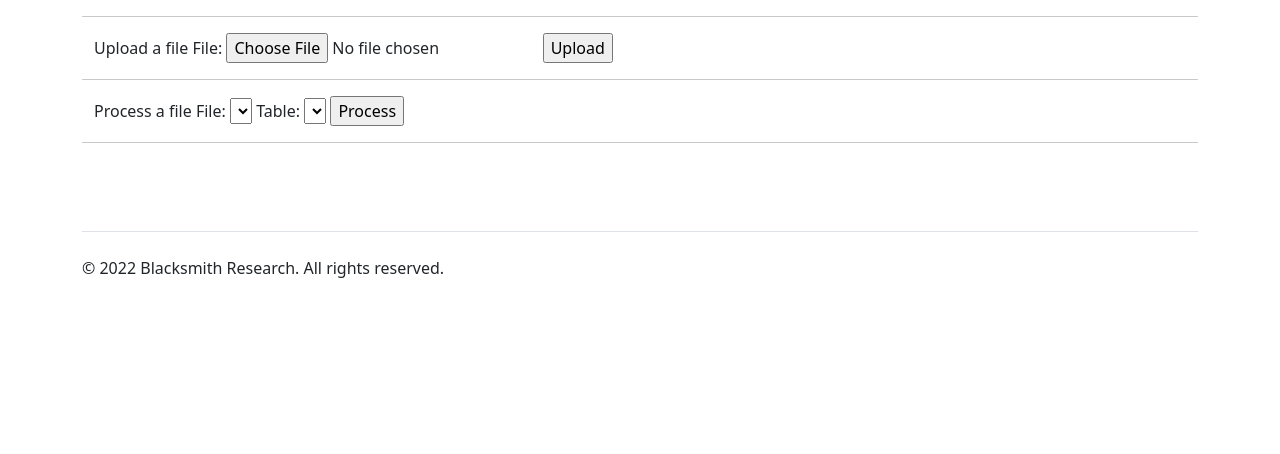
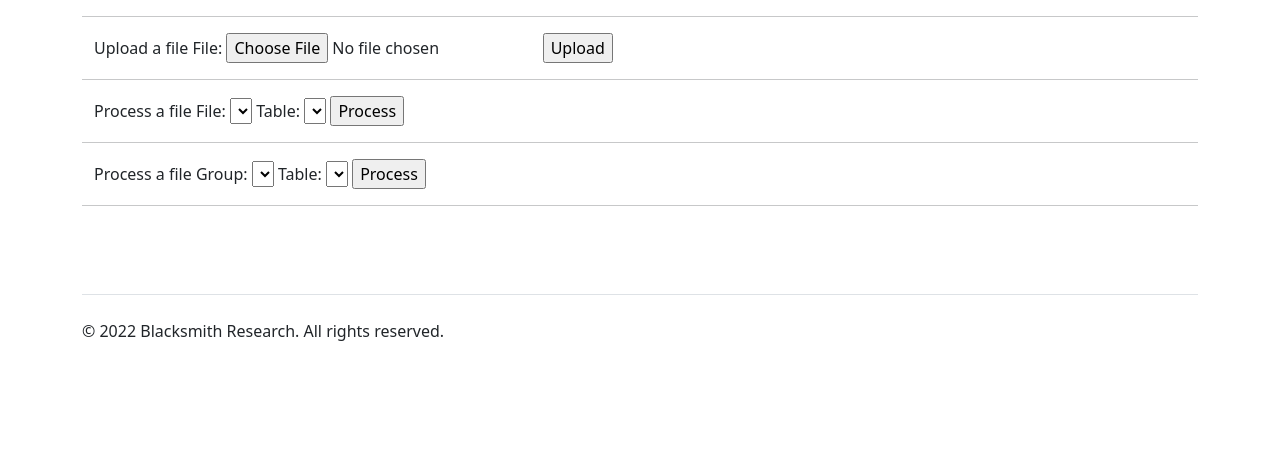
Before and after one commit to pipemohz/Data-loader-app, a Django app: page /loader/ in a window 1280 px wide. Shown: the part 152-606 px from the top of the page. Run offline with Django 4.2, Linux system fonts and the light colour scheme; lists and menus that the app fills with data are empty; some libraries are stand-ins or nearby versions.

Commit message:
Add new model FileGroup to database schema for integrating multiple file processing. Organize each case of build_dataframe function. Create new form to execute multiple file processing.

```diff
--- a/app/data_loader/admin.py
+++ b/app/data_loader/admin.py
@@ -1,3 +1,4 @@
+from email.headerregistry import Group
 from django.contrib import admin
 from .models import *
 
@@ -7,3 +8,4 @@ admin.site.register(File)
 admin.site.register(Insertion)
 admin.site.register(Table)
 admin.site.register(SpecialInsertion)
+admin.site.register(FileGroup)
--- a/app/data_loader/forms.py
+++ b/app/data_loader/forms.py
@@ -1,5 +1,5 @@
 from django import forms
-from .models import File, Table
+from .models import File, FileGroup, Table
 
 
 class UploadFileForm(forms.Form):
@@ -7,7 +7,15 @@ class UploadFileForm(forms.Form):
 
 
 class ProcessFileForm(forms.Form):
-    files = [(file.name, file.name) for file in File.objects.all()]
+    files = [(file.name, file.name)
+             for file in File.objects.all() if not file.group]
     tables = [(table.name, table.name) for table in Table.objects.all()]
     file = forms.ChoiceField(required=True, choices=files)
     table = forms.ChoiceField(required=True, choices=tables)
+
+
+class ProcessGroupFileForm(forms.Form):
+    groups = [(group.name, group.name) for group in FileGroup.objects.all()]
+    tables = [(table.name, table.name) for table in Table.objects.all()]
+    group = forms.ChoiceField(required=True, choices=groups)
+    table = forms.ChoiceField(required=True, choices=tables)
--- a/app/data_loader/templates/index.html
+++ b/app/data_loader/templates/index.html
@@ -27,10 +27,21 @@
   <hr class="featurette-divider">
 
   <div class="container">
-    <form action="{% url 'data_loader:process' %}" enctype="multipart/form-data" method="post">
+    <form action="{% url 'data_loader:process_file' %}" enctype="multipart/form-data" method="post">
       {% csrf_token %}
       <label for="">Process a file</label>
-      {{ process_form }}
+      {{ process_file_form }}
+      <input type="submit" value="Process">
+    </form>
+  </div>
+
+  <hr class="featurette-divider">
+
+  <div class="container">
+    <form action="{% url 'data_loader:process_group' %}" enctype="multipart/form-data" method="post">
+      {% csrf_token %}
+      <label for="">Process a file</label>
+      {{ process_group_form }}
       <input type="submit" value="Process">
     </form>
   </div>
--- a/app/data_loader/urls.py
+++ b/app/data_loader/urls.py
@@ -7,5 +7,6 @@ urlpatterns = [
     path('', views.index),
     path("index/", views.index, name="index"),
     path("upload/", views.upload, name="upload"),
-    path("process/", views.process, name="process")
+    path("process_file/", views.process_file, name="process_file"),
+    path("process_group/", views.process_group, name="process_group")
 ]
--- a/app/data_loader/views.py
+++ b/app/data_loader/views.py
@@ -2,16 +2,17 @@ from django.http import HttpResponse, HttpResponseRedirect
 from django.shortcuts import render
 # from django.template import loader
 from django.urls import reverse
-from .forms import UploadFileForm, ProcessFileForm
-from .files import save_file, is_valid_file, process_file, is_valid_filter, file_exists
+from .forms import UploadFileForm, ProcessFileForm, ProcessGroupFileForm
+from .files import process_file_group, save_file, is_valid_file, process_single_file, is_valid_filter, file_exists
 
 # Create your views here.
 
 
 def index(request):
     upload_form = UploadFileForm()
-    process_form = ProcessFileForm()
-    return render(request=request, template_name="index.html", context={"upload_form": upload_form, "process_form": process_form})
+    process_file_form = ProcessFileForm()
+    process_group_form = ProcessGroupFileForm()
+    return render(request=request, template_name="index.html", context={"upload_form": upload_form, "process_file_form": process_file_form, "process_group_form": process_group_form})
 
 
 def upload(request):
@@ -28,15 +29,15 @@ def upload(request):
             return HttpResponseRedirect(redirect_to=reverse("data_loader:index"))
 
 
-def process(request):
+def process_file(request):
     if request.method == "POST":
         form = ProcessFileForm(request.POST)
         if form.is_valid():
             filename = form.cleaned_data.get('file')
             tablename = form.cleaned_data.get('table')
-            if is_valid_filter(filename=filename, tablename=tablename):
+            if is_valid_filter(tablename=tablename, name=filename):
                 if file_exists(filename=filename):
-                    process_file(filename, tablename)
+                    process_single_file(filename, tablename)
                 else:
                     return HttpResponse("The file specified does not exist.")
             else:
@@ -45,3 +46,19 @@ def process(request):
             return HttpResponse("An error has ocurred during form processing.")
 
         return HttpResponseRedirect(redirect_to=reverse("data_loader:index"))
+
+
+def process_group(request):
+    if request.method == "POST":
+        form = ProcessGroupFileForm(request.POST)
+        if form.is_valid():
+            group = form.cleaned_data.get('group')
+            tablename = form.cleaned_data.get('table')
+            if is_valid_filter(tablename=tablename, name=group, _type="group"):
+                process_file_group(group, tablename)
+            else:
+                return HttpResponse("Invalid table selected.")
+        else:
+            return HttpResponse("An error has ocurred during form processing.")
+
+        return HttpResponseRedirect(redirect_to=reverse("data_loader:index"))
```
Also changed, not shown: app/data_loader/files.py (+68 -10 lines), app/data_loader/models.py (+9 -0 lines), app/data_loader/migrations/0004_filegroup.py (added), app/data_loader/migrations/0005_auto_20220727_2017.py (added).
